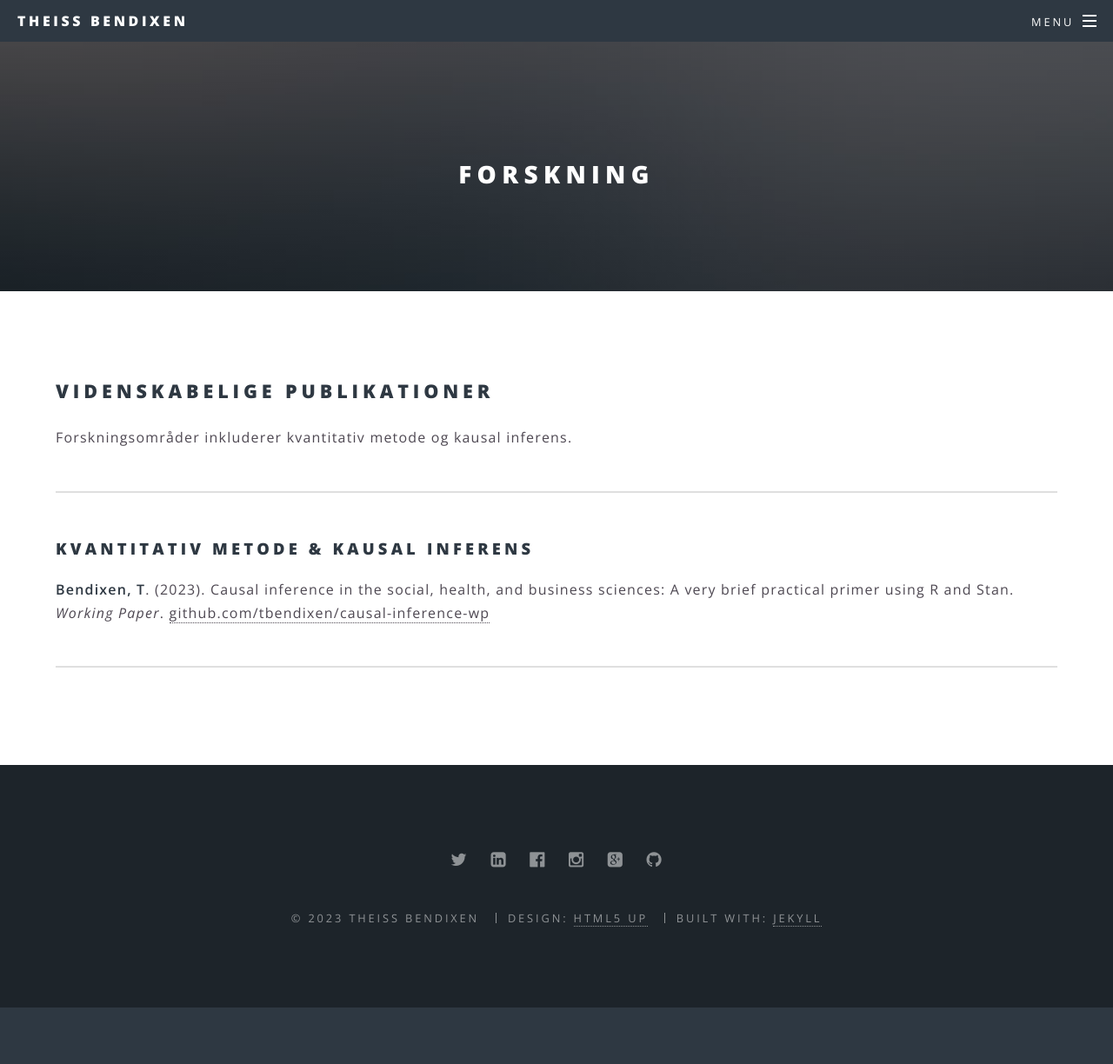
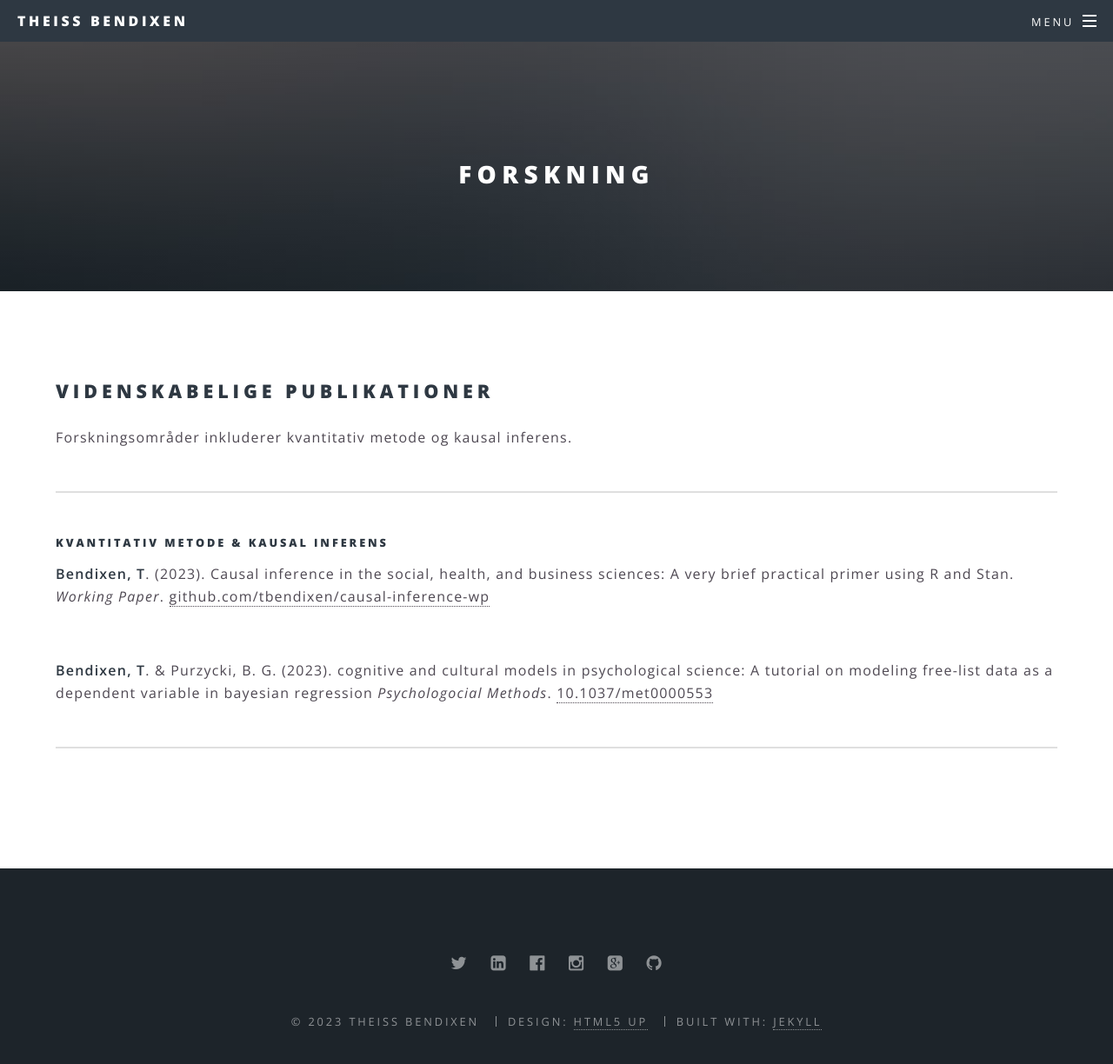
Before and after one commit to tbendixen/tbendixen.github.io, a Jekyll site: the page built from forskning.html, in a window 1280 px wide and 1278 px high. Shown: the top 1224 px of the window at 87% size. Built offline with Jekyll 4.4.1, drawn with Linux system fonts in a browser that asks for light colours.

Commit message:
Update forskning.html

```diff
--- a/forskning.html
+++ b/forskning.html
@@ -8,9 +8,14 @@ title: Forskning
 				<p>Forskningsområder inkluderer kvantitativ metode og kausal inferens.</p>
 				<hr />
 
-				<h3>Kvantitativ metode & Kausal inferens</h3>
+				<h5>Kvantitativ metode & Kausal inferens</h5>
 
 				<p><b>Bendixen, T</b>. (2023). Causal inference in the social, health, and business sciences: A very brief practical primer using R and Stan.
 					<i>Working Paper</i>. <a href="https://github.com/tbendixen/causal-inference-wp">github.com/tbendixen/causal-inference-wp</a></p>
+				<br />
+
+				<p><b>Bendixen, T</b>. & Purzycki, B. G. (2023). cognitive and cultural models in psychological science: A tutorial on modeling free-list data as a dependent variable in bayesian regression
+					<i>Psychologocial Methods</i>. <a href="10.1037/met0000553">10.1037/met0000553</a></p>
 
 				<hr />
+				<br />
```
